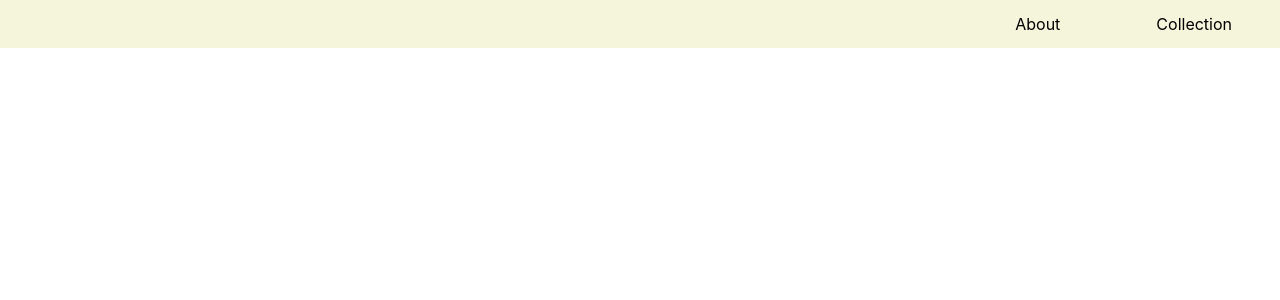
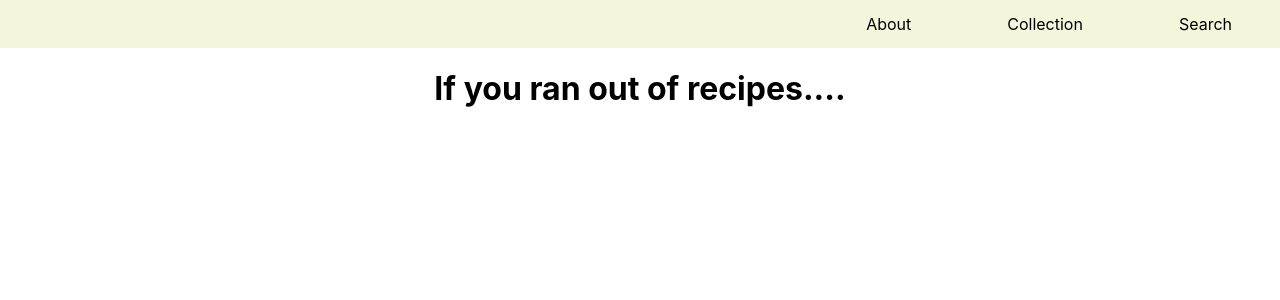
Before and after one commit to weiqixu05/recipes, a React (Create React App) app: page /search in a window 1280 px wide. Before the commit this address had no page. Shown: the top 300 px of the page. Built offline with nearby package versions, Linux system fonts and the light colour scheme.

Commit message:
added search page

```diff
--- a/src/App.js
+++ b/src/App.js
@@ -5,6 +5,8 @@ import {BrowserRouter as Router, Routes, Route} from "react-router-dom";
 import About from './frontend/pages/About/About.jsx';
 import Collection from './frontend/pages/Collection/Collection.jsx';
 import Navbar from './frontend/components/Navbar/Navbar.jsx';
+import Search from './frontend/pages/Search/Search.jsx';
+
 
 export default function App() {
   return (
@@ -13,7 +15,8 @@ export default function App() {
         <Routes>
           <Route path="/about" element={<About/>}/>
           <Route path="/collection" element={<Collection/>}/>
+          <Route path="/search" element={<Search/>}/>
         </Routes>
-   </Router>
+    </Router>
   );
 }
--- a/src/frontend/components/Navbar/Navbar.jsx
+++ b/src/frontend/components/Navbar/Navbar.jsx
@@ -12,6 +12,9 @@ export default function Navbar () {
                 <Link to="/collection" className="nav-item">
                     <li>Collection</li>
                 </Link>
+                <Link to="/search" className="nav-item">
+                    <li>Search</li>
+                </Link>
             </ul>
         </nav>
     )
--- a/src/frontend/pages/Collection/Collection.jsx
+++ b/src/frontend/pages/Collection/Collection.jsx
@@ -4,7 +4,7 @@ import "./Collection.css";
 export default function Collection(){
     return(
         <div>
-            <h1>List of Recipes</h1>
+            <h1 className="head">List of Recipes</h1>
         </div>
     )
 }
--- /dev/null
+++ b/src/frontend/pages/Search/Search.jsx
@@ -0,0 +1,9 @@
+import React from "react";
+import "./Search.css";
+import "../../styles.css";
+
+export default function Search(){
+    return(
+        <h1 className="h1">If you ran out of recipes....</h1>
+    )
+}
--- /dev/null
+++ b/src/frontend/styles.css
@@ -0,0 +1,4 @@
+.h1{
+    text-align:center;
+    color:black;
+}
```
Also changed, not shown: src/frontend/pages/Search/Search.css (added).
